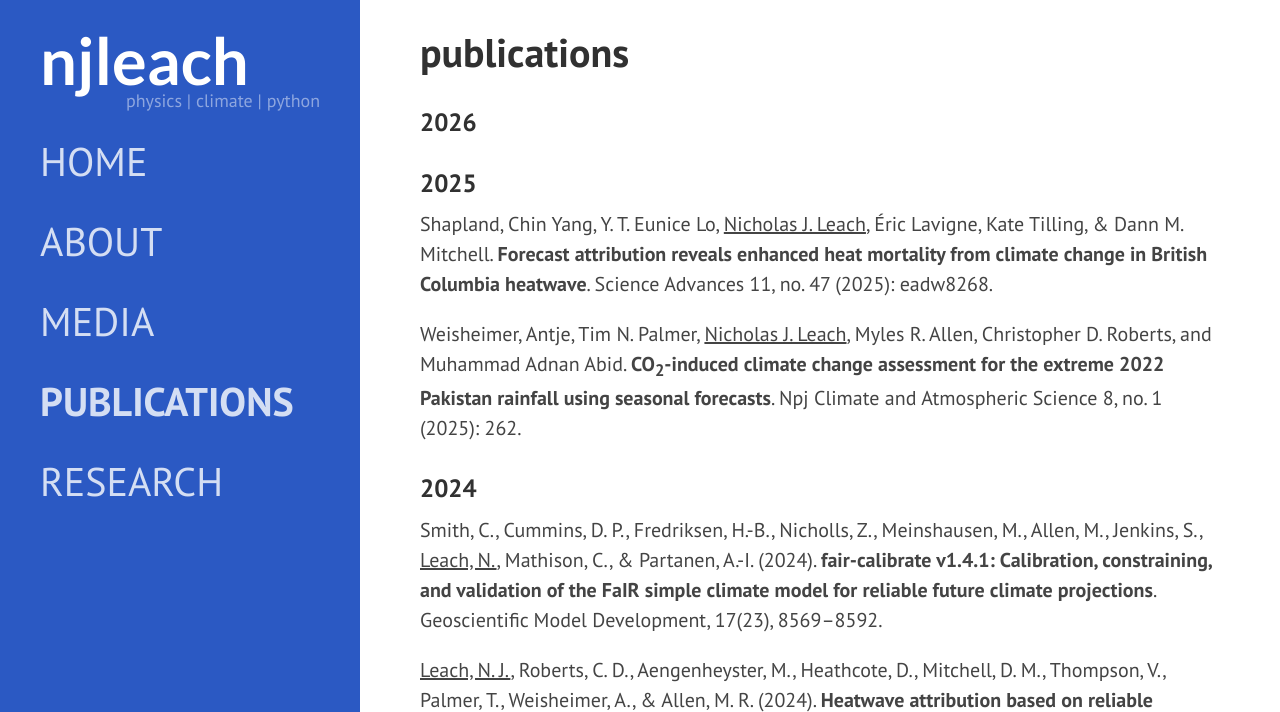
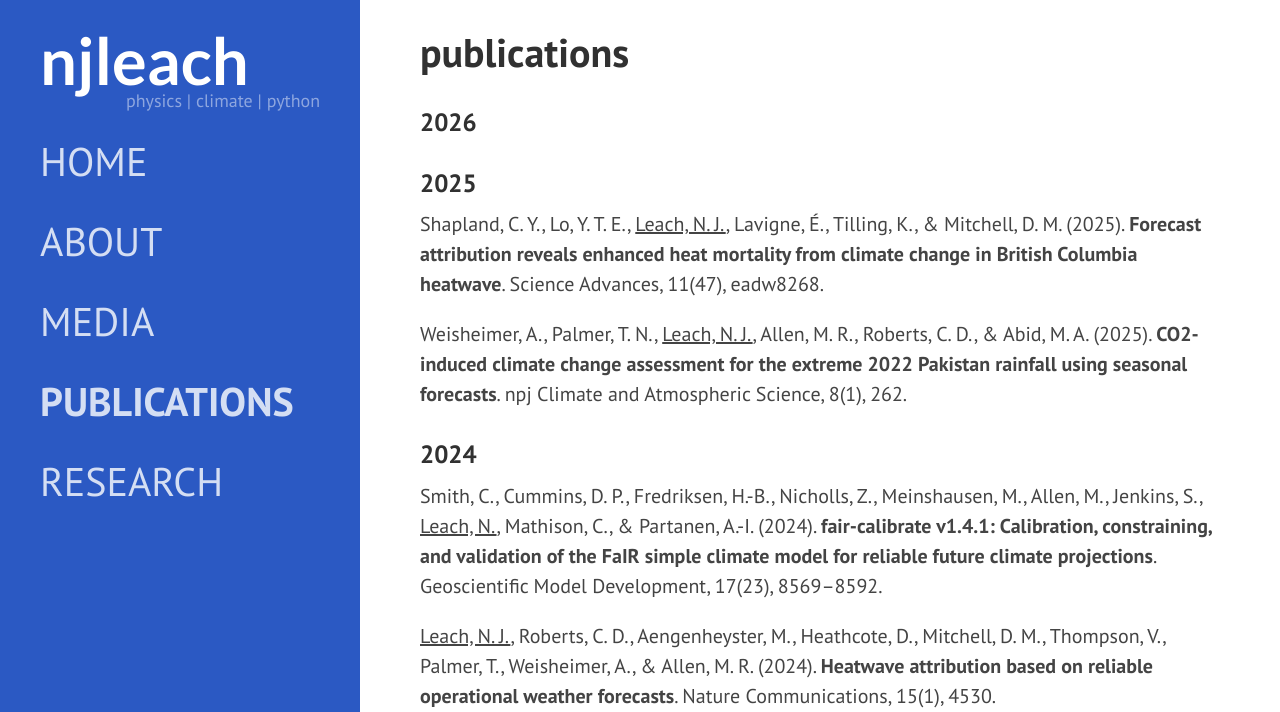
Before and after one commit to njleach/njleach.github.io, a Jekyll site: the page built from _pages/publications.md, in a window 1280 px wide and 900 px high, cut to the strip 0-712 px from the top of the window. Built offline with Jekyll 4.4.1, drawn with Linux system fonts in a browser that asks for light colours; nearby versions of some CDN libraries; some web fonts are replaced.

Commit message:
update formatted pubs

```diff
--- a/_pages/publications.md
+++ b/_pages/publications.md
@@ -8,9 +8,9 @@ permalink: /publications/
 
 ### 2025
 
-[Shapland, Chin Yang, Y. T. Eunice Lo, <u>Nicholas J. Leach</u>, Éric Lavigne, Kate Tilling, & Dann M. Mitchell. **Forecast attribution reveals enhanced heat mortality from climate change in British Columbia heatwave**. Science Advances 11, no. 47 (2025): eadw8268.](https://doi.org/10.1126/sciadv.adw8268){:target="_blank"}
+[Shapland, C. Y., Lo, Y. T. E., <u>Leach, N. J.</u>, Lavigne, É., Tilling, K., & Mitchell, D. M. (2025). **Forecast attribution reveals enhanced heat mortality from climate change in British Columbia heatwave**. Science Advances, 11(47), eadw8268.](https://doi.org/10.1126/sciadv.adw8268){:target="_blank"}
 
-[Weisheimer, Antje, Tim N. Palmer, <u>Nicholas J. Leach</u>, Myles R. Allen, Christopher D. Roberts, and Muhammad Adnan Abid. **CO<sub>2</sub>-induced climate change assessment for the extreme 2022 Pakistan rainfall using seasonal forecasts**. Npj Climate and Atmospheric Science 8, no. 1 (2025): 262.](https://doi.org/10.1038/s41612-025-01136-3){:target="_blank"}
+[Weisheimer, A., Palmer, T. N., <u>Leach, N. J.</u>, Allen, M. R., Roberts, C. D., & Abid, M. A. (2025). **CO2-induced climate change assessment for the extreme 2022 Pakistan rainfall using seasonal forecasts**. npj Climate and Atmospheric Science, 8(1), 262.](https://doi.org/10.1038/s41612-025-01136-3){:target="_blank"}
 
 ### 2024
 
```
